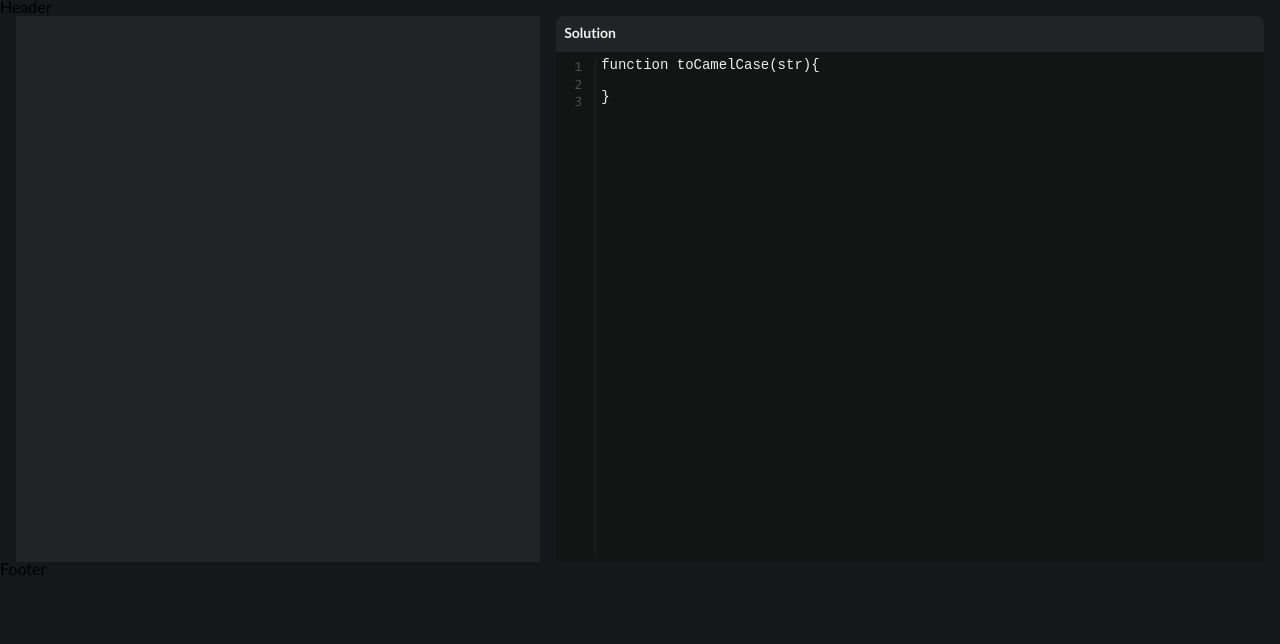
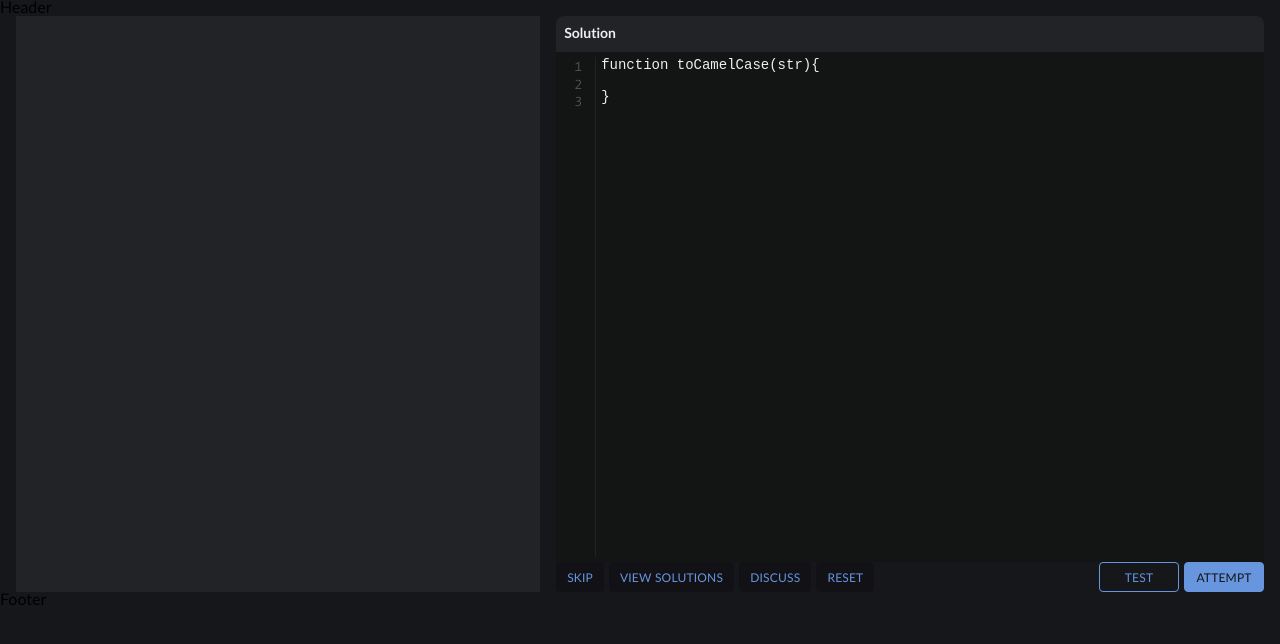
Before and after one commit to hel-sidoruk/rs-clone, a React (Vite) app: page /kata/1/train in a window 1280 px wide. Shown: the top 644 px of the page. Built offline with nearby package versions, Linux system fonts and the light colour scheme.

Commit message:
feat: add block with buttons

```diff
--- /dev/null
+++ b/src/components/Solution/CodeActionsButtons.tsx
@@ -0,0 +1,18 @@
+import React from 'react';
+
+export const CodeActionsButtons = () => {
+  return (
+    <div className="code__btns">
+      <div className="code__btns-actions">
+        <button className="btn btn-dark">skip</button>
+        <button className="btn btn-dark">view solutions</button>
+        <button className="btn btn-dark">discuss</button>
+        <button className="btn btn-dark">reset</button>
+      </div>
+      <div className="code__btns-tests">
+        <button className="btn">test</button>
+        <button className="btn btn-fill">attempt</button>
+      </div>
+    </div>
+  );
+};
--- a/src/components/Solution/Solution.tsx
+++ b/src/components/Solution/Solution.tsx
@@ -1,13 +1,17 @@
 import React from 'react';
 import { Code } from './Code';
+import { CodeActionsButtons } from './CodeActionsButtons';
 
 export const Solution = () => {
   return (
-    <div className="solution">
-      <div className="solution__top">
-        <p className="solution__top-text">Solution</p>
+    <>
+      <div className="solution">
+        <div className="solution__top">
+          <p className="solution__top-text">Solution</p>
+        </div>
+        <Code functionName="toCamelCase" fnArgs="str" />
       </div>
-      <Code functionName="toCamelCase" fnArgs="str" />
-    </div>
+      <CodeActionsButtons />
+    </>
   );
 };
--- a/src/scss/buttons.scss
+++ b/src/scss/buttons.scss
@@ -20,6 +20,7 @@
   color: $dark;
   &:hover {
     background-color: $light-blue;
+    color: $dark;
   }
 }
 .btn-dark {
--- a/src/scss/kata-train.scss
+++ b/src/scss/kata-train.scss
@@ -60,4 +60,17 @@
     resize: none;
     padding: 0 5px;
   }
+  &__btns {
+    display: flex;
+    justify-content: space-between;
+    align-items: center;
+    .btn:not(:last-child) {
+      margin-right: 5px;
+    }
+    &-tests {
+      .btn {
+        width: 80px;
+      }
+    }
+  }
 }
--- a/src/scss/settings.scss
+++ b/src/scss/settings.scss
@@ -66,12 +66,6 @@ input {
   background-color: transparent;
 }
 
-.btn {
-  padding: 10px 20px;
-  border: 2px solid teal;
-  font-size: 24px;
-}
-
 .play-view {
   padding: 0 16px;
   width: 100%;
--- a/src/style.scss
+++ b/src/style.scss
@@ -1,5 +1,6 @@
 @import './scss/fonts';
 @import './scss/variables';
 @import './scss/settings';
+@import './scss/buttons';
 
 @import './scss/kata-train';
```
